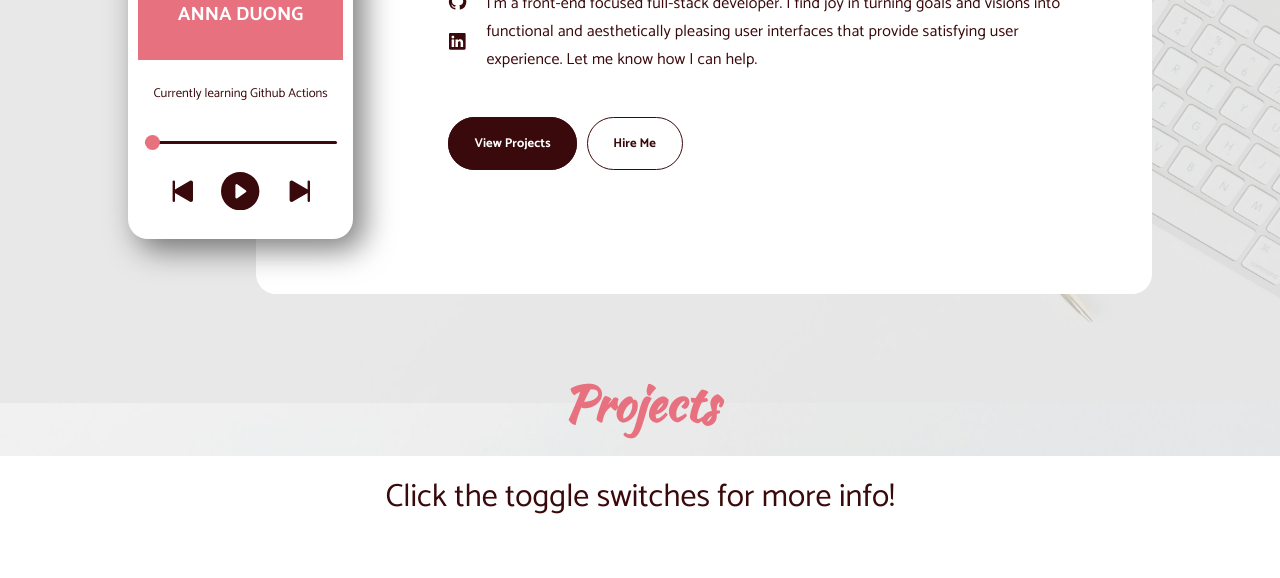
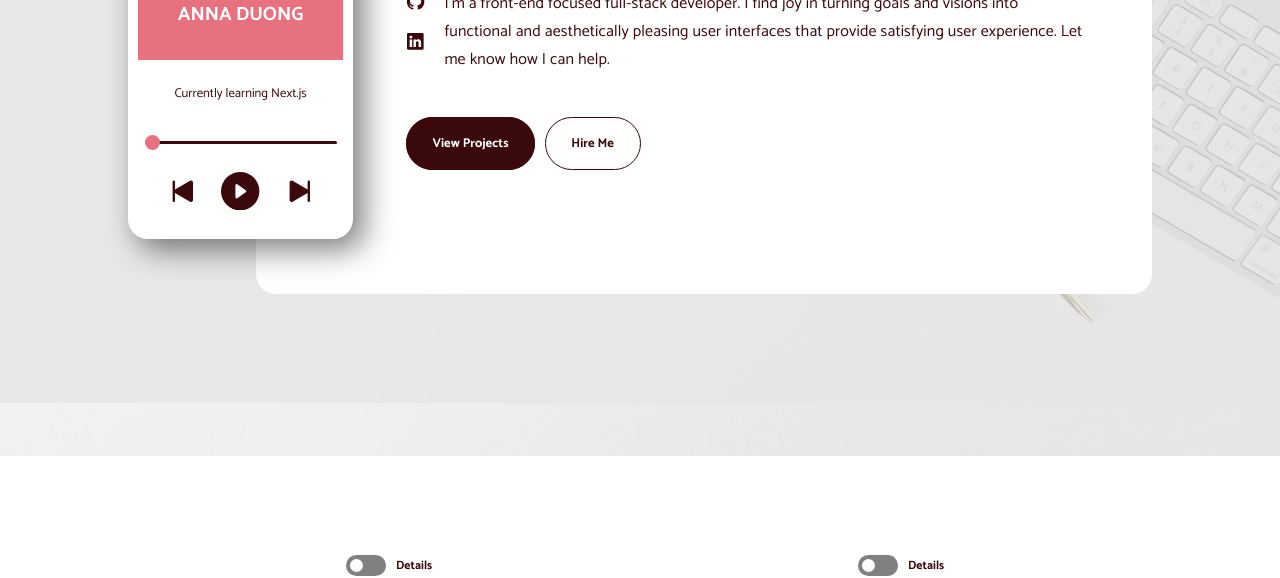
Before and after one commit to annaduong17/portfolio, a React (Create React App) app: page / in a window 1280 px wide. Shown: the part 397-975 px from the top of the page. Built offline with nearby package versions, Linux system fonts and the light colour scheme.

Commit message:
add page-margin and page-padding classes to standardize margin and padding for all pages

```diff
--- a/src/components/Contact.js
+++ b/src/components/Contact.js
@@ -1,6 +1,6 @@
 function Contact() {
   return (
-    <div id="contact-page">
+    <div id="contact-page" className="page-margin page-padding">
       <div className='contact'>
       <section>
         <h1 className="heading">Let's get in touch!</h1>
--- a/src/components/HomePage.js
+++ b/src/components/HomePage.js
@@ -3,7 +3,7 @@ import Phone from './Phone';
 
 function HomePage({ isMobile }) {
   return (
-    <div id='home-page' className='home-page'>
+    <div id='home-page' className='home-page page-margin'>
       <Phone isMobile={isMobile}/>
       {!isMobile && <Home />}
     </div>
--- a/src/components/Phone.js
+++ b/src/components/Phone.js
@@ -34,7 +34,7 @@ function Phone({ isMobile }) {
   }
 
   const playlist = [
-    'Currently learning Github Actions',
+    'Currently learning Next.js',
     'Currently working on a Food Ordering App',
     'Current favorite technology: React'
   ]
--- a/src/components/PortfolioPage.js
+++ b/src/components/PortfolioPage.js
@@ -158,9 +158,7 @@ function PortfolioPage() {
   });
 
   return (
-    <div id='portfolio-page' className='portfolio-page'>
-      <h1 className='heading'>Projects</h1>
-      <h2>Click the toggle switches for more info!</h2>
+    <div id='portfolio-page' className='portfolio-page page-margin page-padding'>
       <div className='projects'>{renderedItems}</div>
     </div>
   );
--- a/src/index.scss
+++ b/src/index.scss
@@ -177,6 +177,15 @@ svg {
   }
 }
 
+.page-margin {
+  margin: clamp(10px, 10vw, 130px);
+  margin-bottom: 0;
+}
+
+.page-padding {
+  padding-top: 100px;
+}
+
 .heading {
   font-family: 'Kaushan Script', cursive;
   font-size: clamp(1.75rem, 5vw, 3rem);
@@ -221,17 +230,14 @@ svg {
   position: relative;
   display: flex;
   align-items: center;
-  margin-top: clamp(75px, 10vw, 150px);
 
   .home {
     width: 100%;
     border-radius: 20px;
     background-color: $white;
-    margin-right: clamp(50px, 10vw, 150px);
-    margin-left: clamp(100px, 20vw, 300px);
+    margin-left: clamp(50px, 10vw, 200px);
     padding-block: clamp(50px, 10vw, 100px);
-    padding-left: clamp(120px, 15vw, 200px);
-    padding-right: clamp(30px, 5vw, 75px);
+    padding-inline: clamp(120px, 15vw, 150px) clamp(30px, 5vw, 75px);
 
     h1 {
       font-size: clamp(1.2rem, 3.5vw, 3.5rem);
@@ -290,7 +296,7 @@ svg {
 .phone-container {
   position: absolute;
   top: 0;
-  left: clamp(20px, 10vw, 150px);
+  left: 0;
   height: 100%;
   display: flex;
   align-items: center;
@@ -425,8 +431,6 @@ svg {
 }
 
 .portfolio-page {
-  margin-top: clamp(75px, 5vw, 150px);
-  margin-inline: clamp(20px, 5vw, 50px);
 
   h2 {
     font-size: clamp(1rem, 3vw, 2rem);
@@ -674,9 +678,6 @@ svg {
 }
 
 .contact {
-  margin-inline: auto;
-  margin-top: clamp(75px, 10vw, 150px);
-  width: clamp(200px, 70%, 500px);
   border-radius: 20px;
   background-color: $white;
   padding: clamp(20px, 4vw, 50px);
@@ -768,6 +769,11 @@ svg {
     overflow: hidden;
   }
 
+  .page-margin {
+    margin: clamp(10px, 5vw, 50px);
+    margin-top: 15vw;
+  }
+
   .home-page {
     flex-direction: column;
 
@@ -799,8 +805,6 @@ svg {
 
     .phone-container {
       position: unset;
-      margin: 5vw;
-      margin-top: 0;
 
       .phone {
         border-radius: clamp(20px, 10vw, 50px);
@@ -928,6 +932,5 @@ svg {
 
   .contact {
     width: auto;
-    margin-inline: clamp(20px, 5vw, 50px);
   }
 }
```
